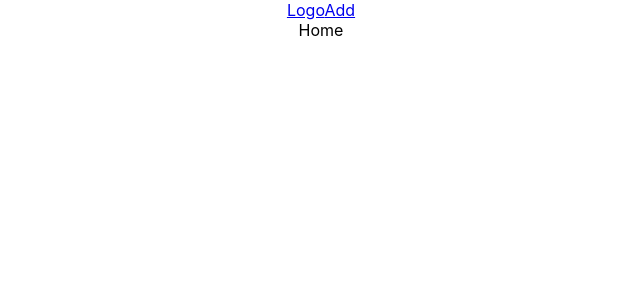
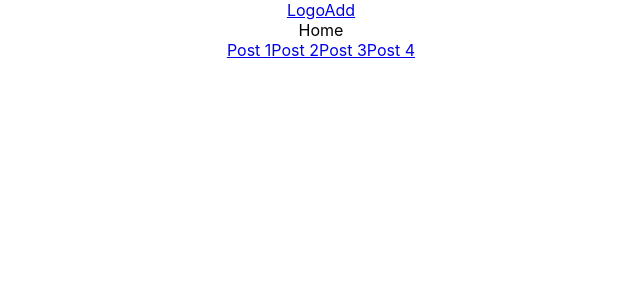
Before and after one commit to MarijaPestoric/ReactJS-Domaci, a React (Create React App) app in the folder Zadatak3/blog/: page / in a window 1280 px wide. Before the commit this address had no page. Shown: the top 300 px of the page, without its empty margins (319-959 px from the left). Built offline with nearby package versions, Linux system fonts and the light colour scheme.

Commit message:
Routes added

```diff
--- a/Zadatak3/blog/src/App.js
+++ b/Zadatak3/blog/src/App.js
@@ -17,6 +17,9 @@ function App() {
         <Routes>
           <Route path="/add" element={<AddPost />}></Route>
         </Routes>
+        <Routes>
+          <Route path="/post/:id" element={<Post />}></Route>
+        </Routes>
       </BrowserRouter>
     </div>
   );
--- a/Zadatak3/blog/src/components/Header.js
+++ b/Zadatak3/blog/src/components/Header.js
@@ -11,7 +11,6 @@ function Header() {
                 Add
             </a>
         </NavLink>
-
     </div>);
 }
 
--- a/Zadatak3/blog/src/components/Home.js
+++ b/Zadatak3/blog/src/components/Home.js
@@ -1,9 +1,13 @@
 import React from 'react';
-
+import { Link } from "react-router-dom";
 function Home() {
     return (
         <div>
-            Home
+            Home <br/>
+            <Link to="/post">Post 1</Link>
+            <Link to="/post">Post 2</Link>
+            <Link to="/post">Post 3</Link>
+            <Link to="/post">Post 4</Link>
         </div>
      );
 }
--- a/Zadatak3/blog/src/components/Post.js
+++ b/Zadatak3/blog/src/components/Post.js
@@ -3,7 +3,7 @@ import React from 'react';
 function Post() {
     return (
         <div>
-            Hello
+            Post description
         </div>
      );
 }
```
